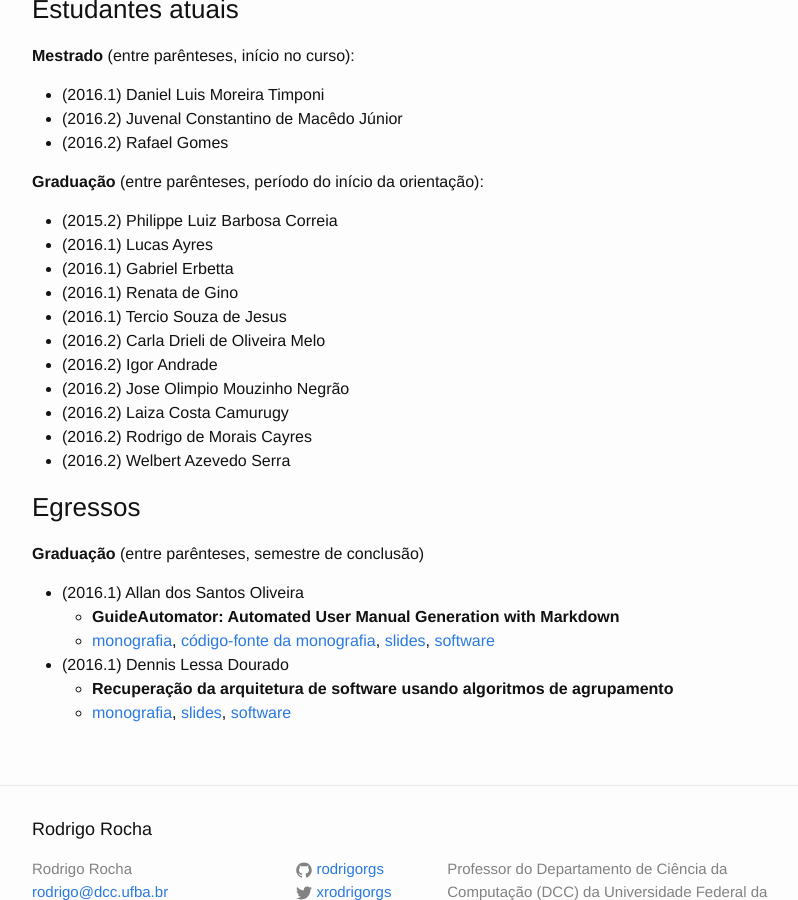
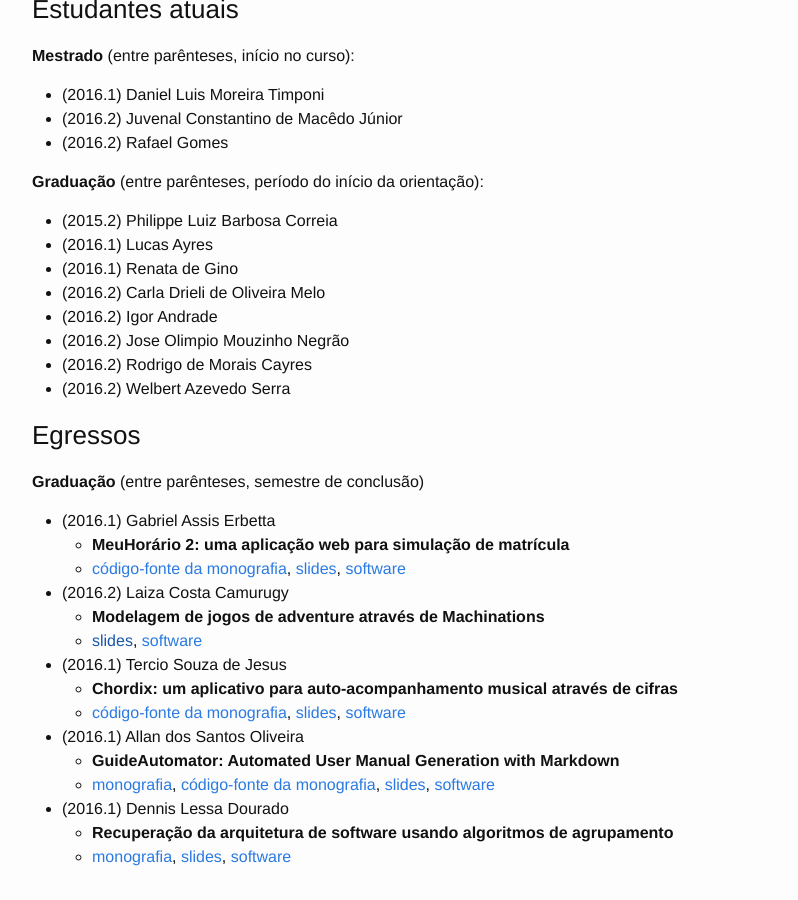
Before and after one commit to rodrigorgs/rodrigorgs.github.io, a Jekyll site: the page built from orientacao.md, in a window 1280 px wide and 900 px high, scrolled down 387 px. Shown: the whole window, without its empty margins (238-1036 px from the left). Built offline with Jekyll 4.4.1, drawn with Linux system fonts in a browser that asks for light colours.

Commit message:
Adiciona orientacões concluídas em 2016.2.

```diff
--- a/orientacao.md
+++ b/orientacao.md
@@ -38,6 +35,15 @@ Quer fazer um projeto final de graduação ou dissertação de mestrado comigo?
 
 **Graduação** (entre parênteses, semestre de conclusão)
 
+- (2016.1) Gabriel Assis Erbetta
+  - **MeuHorário 2: uma aplicação web para simulação de matrícula**
+  - [código-fonte da monografia](https://www.overleaf.com/read/srfvzchthhst), [slides](http://slides.com/gabrielerbetta/meuhorario-2), [software](https://github.com/gabrielerbetta/meuhorario2)
+- (2016.2) Laiza Costa Camurugy
+  - **Modelagem de jogos de adventure através de Machinations**
+  - [slides]({{site.baseurl/files/monografia-laiza-slides.pdf}}), [software](https://github.com/fayalita/machinations_examples)
+- (2016.1) Tercio Souza de Jesus
+  - **Chordix: um aplicativo para auto-acompanhamento musical através de cifras**
+  - [código-fonte da monografia](https://www.overleaf.com/read/bxxpxprzkhrj), [slides](http://slides.com/terciodejesus/chordix#/), [software](https://github.com/terciodejesus/chordix)
 - (2016.1) Allan dos Santos Oliveira
     - **GuideAutomator: Automated User Manual Generation with Markdown**
     - [monografia](https://repositorio.ufba.br/ri/handle/ri/20947), [código-fonte da monografia](https://www.overleaf.com/read/ybbwpzjdwbtd), [slides]({{site.baseurl}}/files/orientacao/AllanDosSantosOliveira-slides.pdf), [software](https://github.com/Allan1/guide-automator)
```
Also changed, not shown: other parts of orientacao.md (+0 -3 lines), 1 other file.
